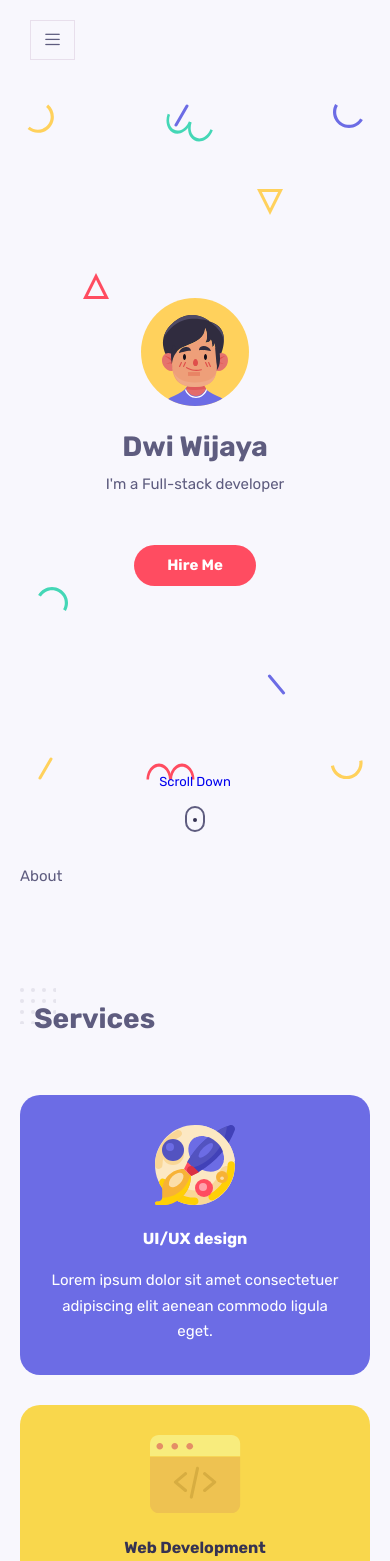
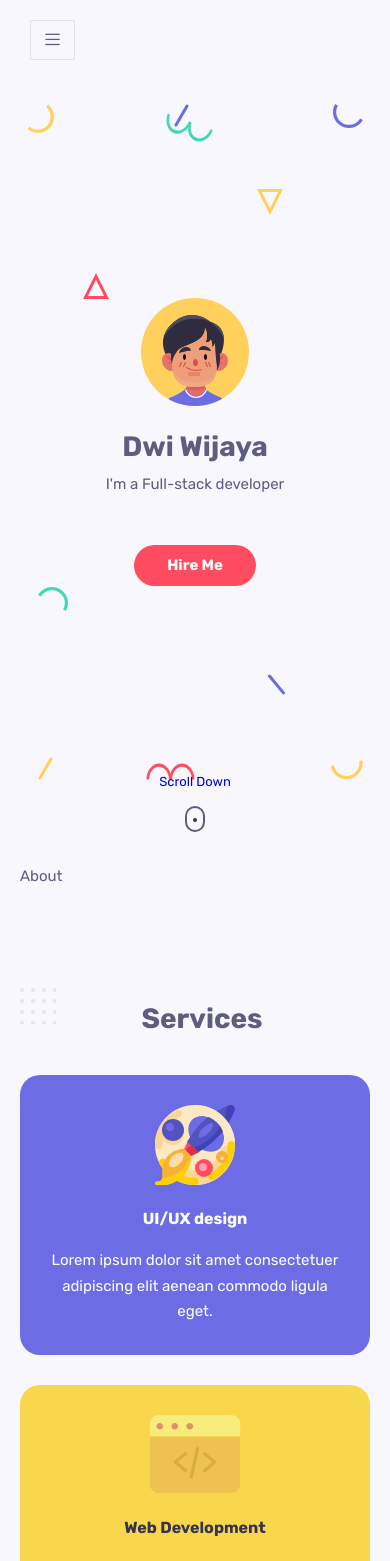
Before and after one commit to dwi-wijaya/portfolio-react, a React (Vite) app: page / in a window 390 px wide. Shown: the top 1561 px of the page. Built offline with nearby package versions, Linux system fonts and the light colour scheme.

Commit message:
style: index css

```diff
--- a/src/index.css
+++ b/src/index.css
@@ -31,6 +31,9 @@
 
     /* ====== Border Radius ====== */
     --border-radius: 20px;
+
+    /* ====== Border ====== */
+    --border: 1px solid #e7e7e7;
 }
 
 @media screen and (max-width: 1024px) {
@@ -111,11 +114,15 @@ img {
 .section {
     padding-top: 7rem;
     padding-bottom: 2rem;
+    position: relative;
+    overflow: hidden;
 }
-.header__container .section__title{
+
+.header__container .section__title {
     margin-bottom: 0;
 }
-.header__container{
+
+.header__container {
     display: flex;
     justify-content: space-between;
     align-items: center;
@@ -123,7 +130,8 @@ img {
     margin-bottom: 3.75rem;
 
 }
-.see-more{
+
+.see-more {
     margin-top: .25rem;
     color: var(--text-color);
     display: flex;
@@ -131,17 +139,19 @@ img {
     gap: .25rem;
     transition: .3s;
     transition-property: all;
-    transition-timing-function: cubic-bezier(.4,0,.2,1);
+    transition-timing-function: cubic-bezier(.4, 0, .2, 1);
 }
+
 .see-more:hover {
     gap: .75rem;
 }
+
 .section__title {
     font-size: var(--h1-font-size);
     margin-left: 0.875rem;
     position: relative;
     font-weight: var(--font-bold);
-    margin-bottom: 3.75rem;
+    margin-bottom: 2.5rem;
 
 }
 
@@ -181,3 +191,8 @@ img {
 .btn:hover {
     animation: button-push 0.3s linear 1;
 }
+@media screen and (max-width: 768px){
+    .section__title{
+        text-align: center;
+    }
+}
```
